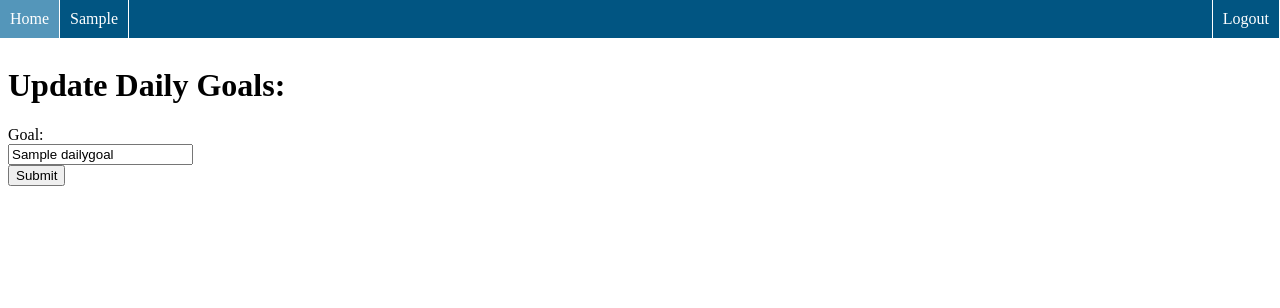
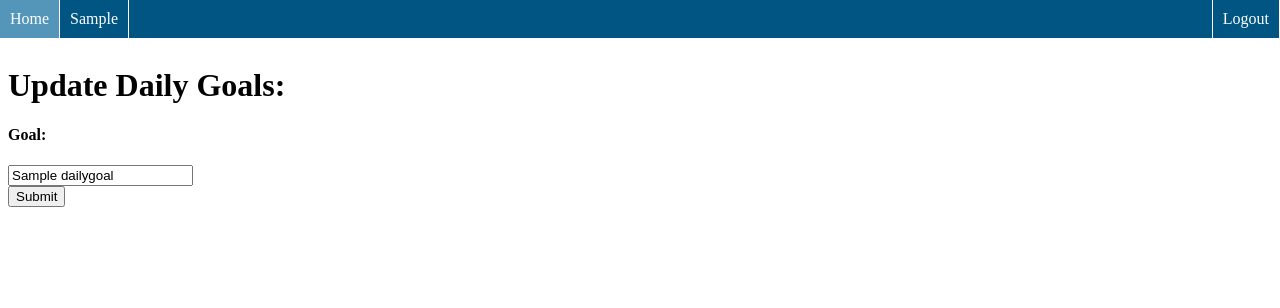
Before and after one commit to matthew-f-bell/journaling-django, a Django app: page /daily-goals-update/ in a window 1280 px wide. Shown: the top 308 px of the page. Run offline with Django 5.2, Linux system fonts and the light colour scheme; a user stored in the database is signed in; tables that the repository leaves empty hold one stand-in row (values such as "Sample post").

Commit message:
Update Goals form styled

```diff
--- a/main_app/templates/daily_goals_checklist.html
+++ b/main_app/templates/daily_goals_checklist.html
@@ -20,7 +20,7 @@
                 {% for item in form %}
                     {{ item }}
                 {% endfor %}
-                <div class="goal-btn-container">
+                <div class="btn-container">
                     <button type="submit" name="save_button" class="save-btn">Submit</button>
                     <button type="submit" name="delete_button" class="delete-btn">Delete</button>
                 </div>
--- a/main_app/templates/daily_goals_update.html
+++ b/main_app/templates/daily_goals_update.html
@@ -14,12 +14,13 @@
             {% csrf_token %}
             {{ daily_goal_formset.management_form }}
             {% for form in daily_goal_formset %}
-            <div>Goal:</div>
-                {{ form.id }}
-                {{ form.title }}
+            <div class="goal-update-container">
+                <h4 class="goal-label">Goal:</h4>
+                    {{ form.id }}
+                    {{ form.title }}
+            </div>
             {% endfor %}
-            <br/>
-            <input type="submit" value="Submit" class="form-btn">
+            <input type="submit" value="Submit" class="save-btn">
         </form>
     </div>
 {% endblock %}
```
Also changed, not shown: main_app/static/styles/style.css (+13 -5 lines).
